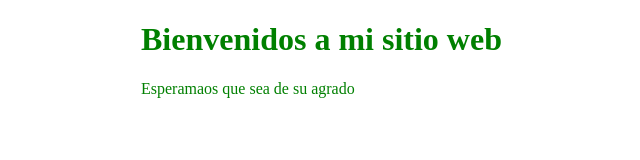
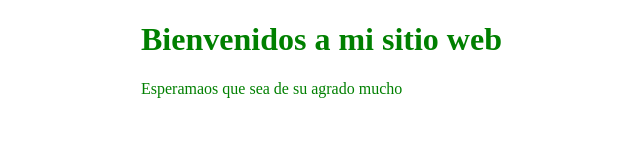
Before and after one commit to Otarolaandy/blog, a plain HTML site: page index.html in a window 1280 px wide. Shown: the full height of the page, 367-1007 px from the left. Drawn offline with Linux system fonts and the light colour scheme.

Commit message:
Este Un nuevo commit

```diff
--- a/index.html
+++ b/index.html
@@ -8,7 +8,7 @@
   <body>
     <div class="centrar">
       <h1 class="color">Bienvenidos a mi sitio web</h1>
-      <p class="color">Esperamaos que sea de su agrado</p>
+      <p class="color">Esperamaos que sea de su agrado mucho</p>
     </div>
   </body>
 </html>
```
